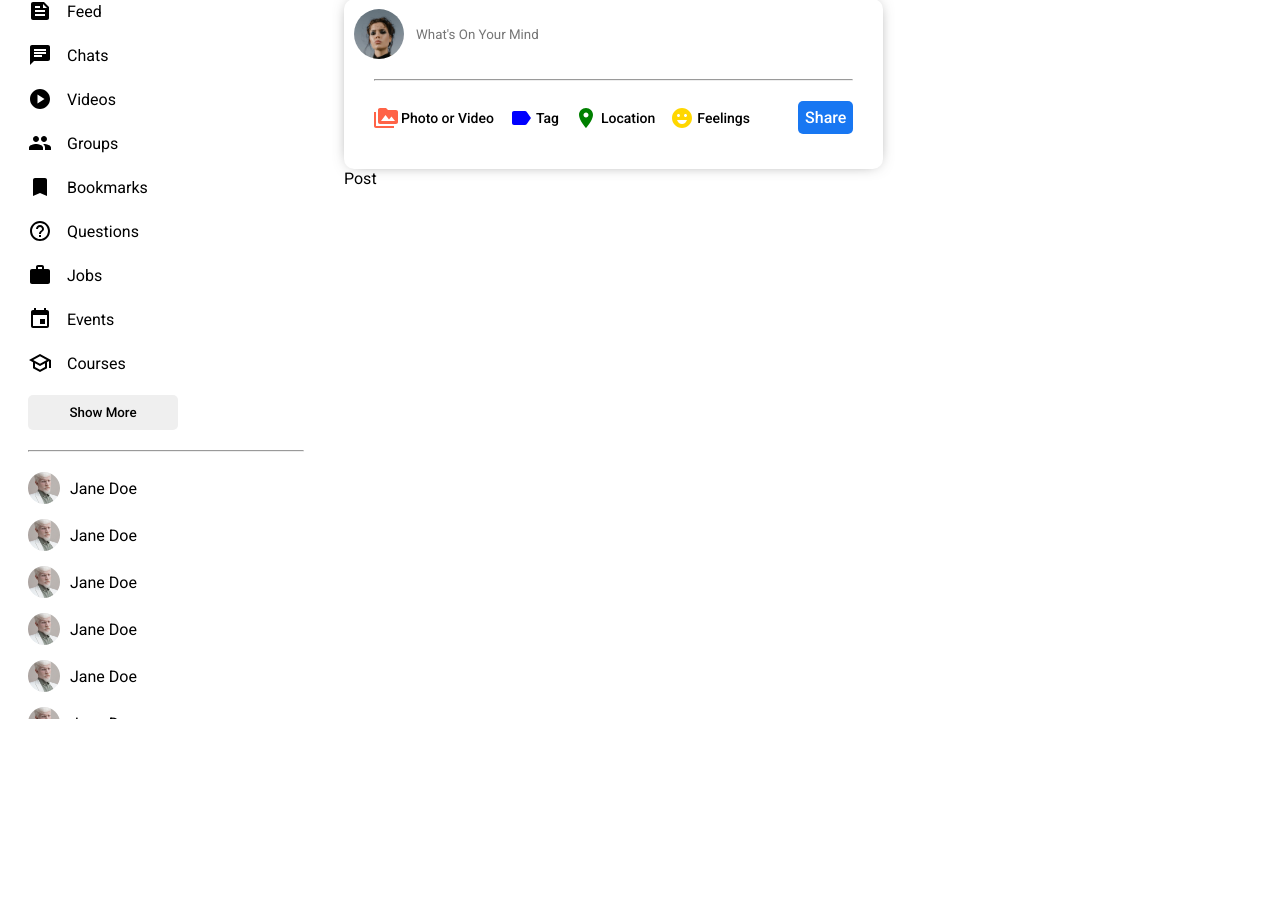
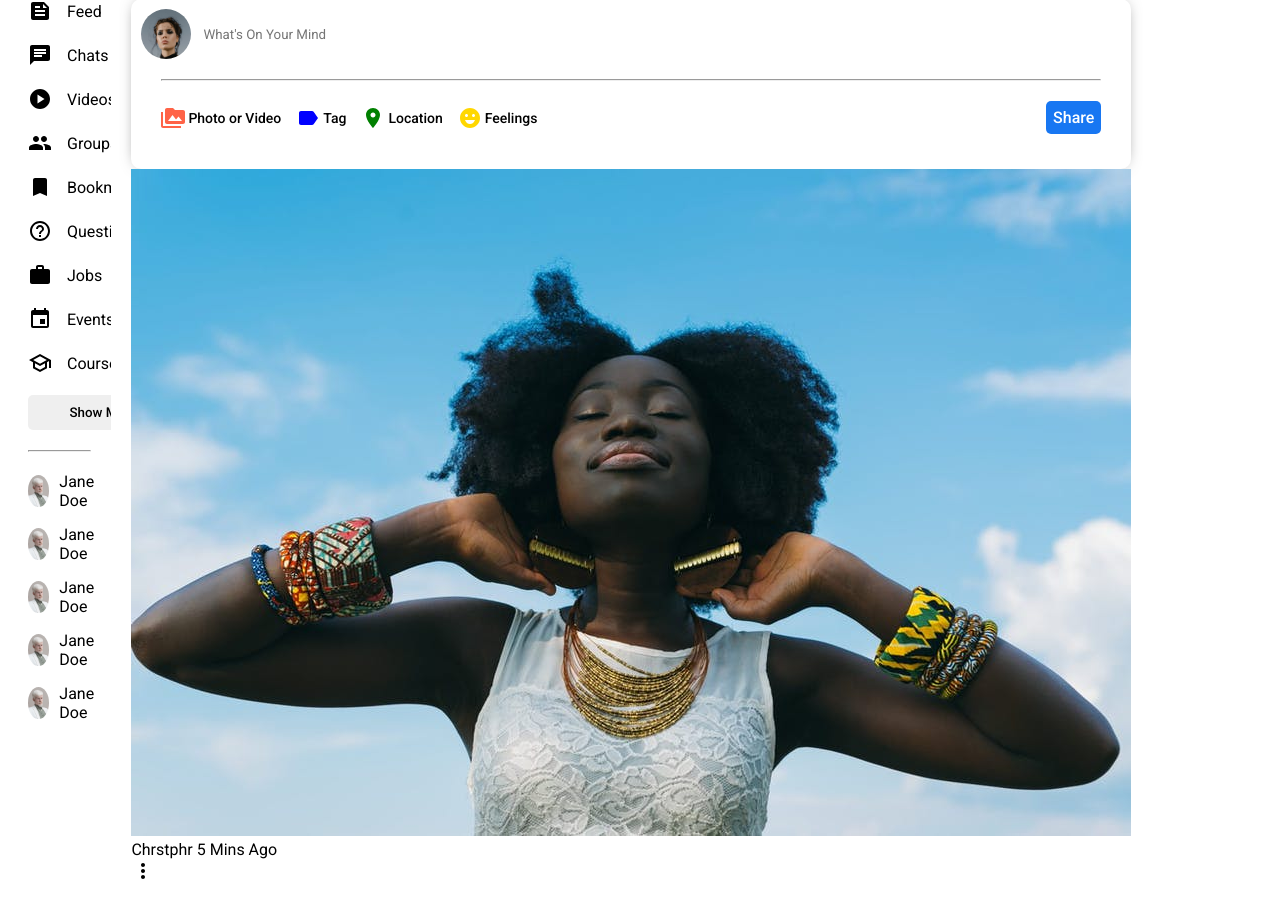
Before and after one commit to Chrstphr9/React-Social-App, a React (Vite) app: page / in a window 1280 px wide. Shown: the part 79-994 px from the top of the page. Before the commit the page ends 806 px from the top, so only its background shows below. Built offline with nearby package versions, Linux system fonts and the light colour scheme.

Commit message:
added icons

```diff
--- a/src/components/Post/Post.jsx
+++ b/src/components/Post/Post.jsx
@@ -1,7 +1,24 @@
+import { MoreVert } from "@mui/icons-material"
 import "./Post.css"
 
 export default function Post() {
   return (
-    <div>Post</div>
+    <div className="post">
+        <div className="postWrapper">
+            <div className="postTop">
+                <div className="postTopLeft">
+                    <img className="postProfileImg" src="/src/assets/person/3.jpeg" alt="" />
+                    <span className="postUsername">Chrstphr</span>
+                    <span className="postDate"> 5 Mins Ago</span>
+
+                </div>
+                <div className="postTopRight">
+                    <MoreVert />
+                </div>
+            </div>
+            <div className="postCenter"></div>
+            <div className="postBottom"></div>
+        </div>
+    </div>
   )
 }
```
